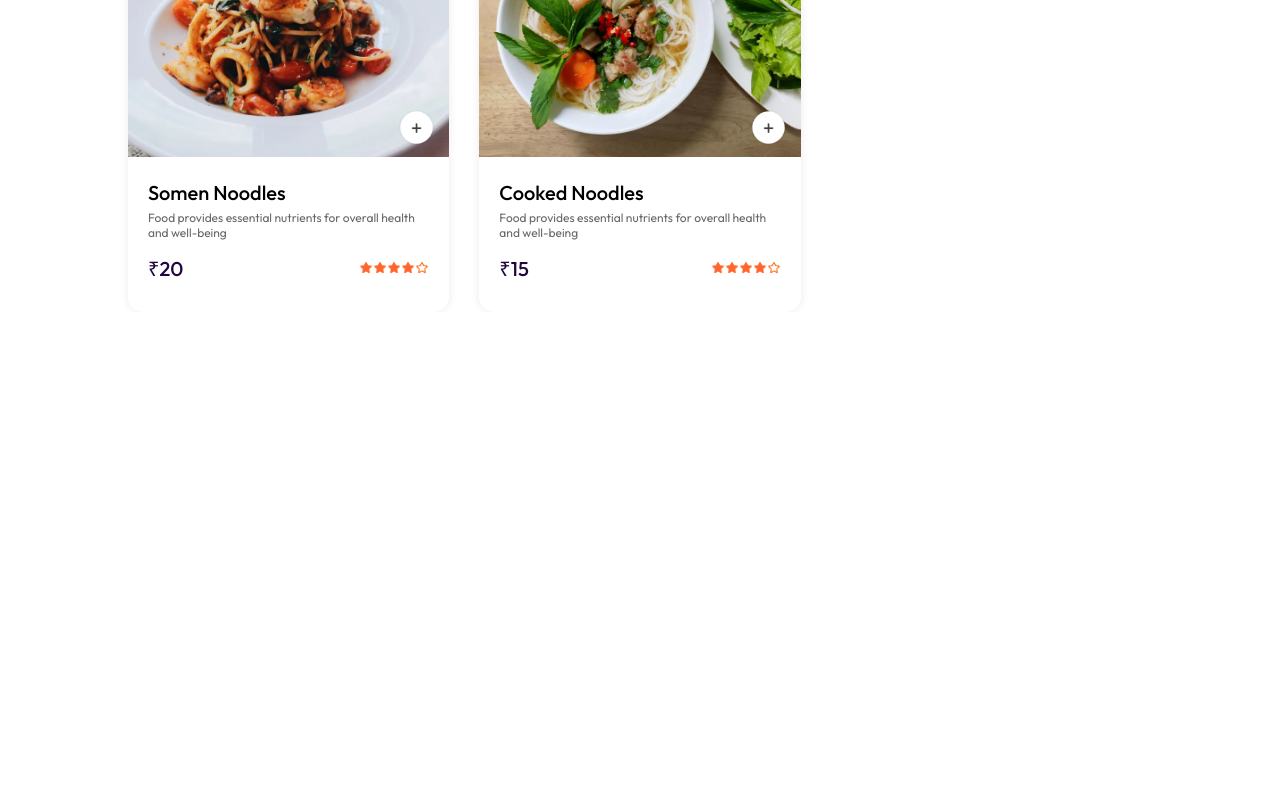
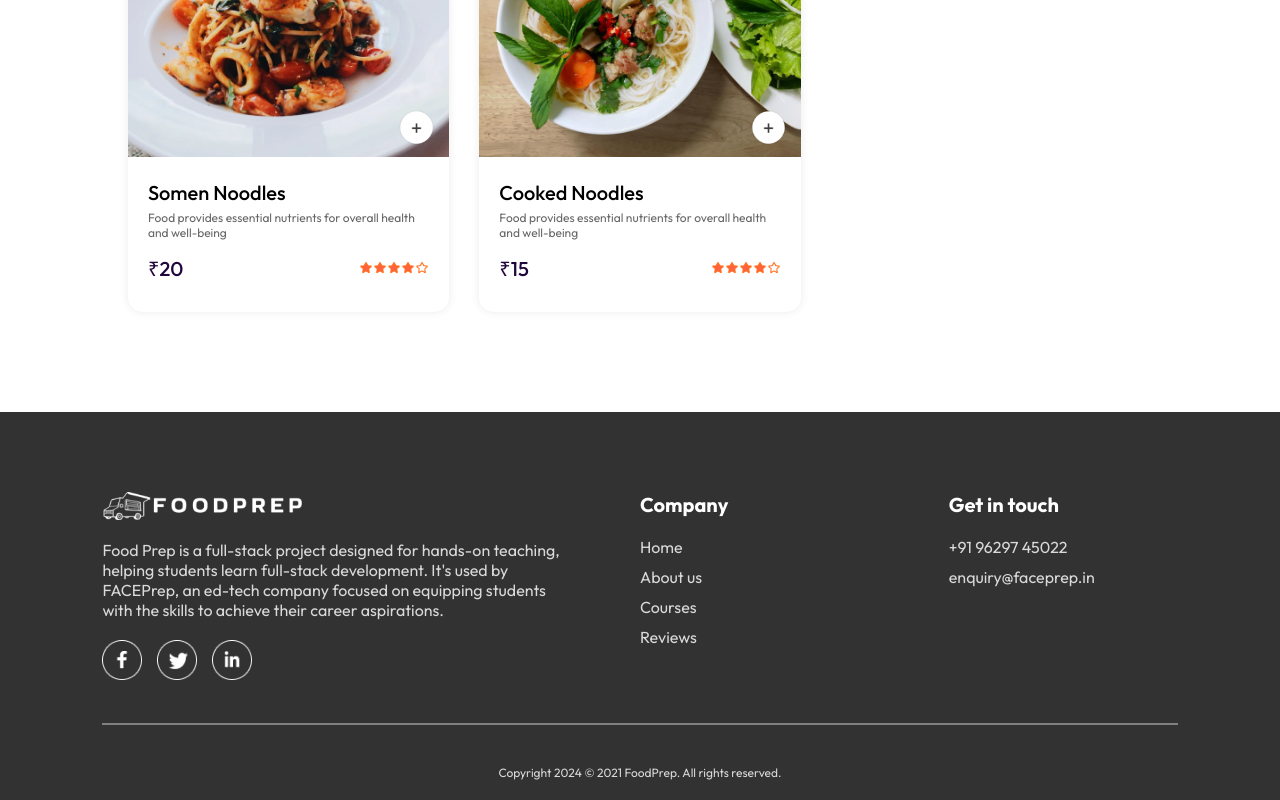
Before and after one commit to SalmanLnD/FoodPrepVIT, a React (Vite) app: page / in a window 1280 px wide. Shown: the part 5643-6443 px from the top of the page. Before the commit the page ends 5955 px from the top, so only its background shows below. Built offline with nearby package versions, Linux system fonts and the light colour scheme.

Commit message:
Updated footer components and styles

```diff
--- a/src/App.jsx
+++ b/src/App.jsx
@@ -4,9 +4,11 @@
 import Home from './screens/Home/Home'
 import Cart from './screens/Cart/Cart'
 import PlaceOrder from './screens/PlaceOrder/PlaceOrder'
+import Footer from './components/Footer/Footer'
 
 const App = () => {
   return (
+    <>
       <div className='app'>
         <Navbar/>
         <Routes>
@@ -15,6 +17,10 @@
           <Route path="/order" element={<PlaceOrder/>}></Route>
         </Routes>
       </div>
+      <Footer/>
+    </>
+
+
   )
 }
 
--- a/src/components/FoodDisplay/FoodDisplay.jsx
+++ b/src/components/FoodDisplay/FoodDisplay.jsx
@@ -3,7 +3,7 @@
 import {StoreContext} from '../../context/StoreContext'
 import FoodItemCard from '../FoodItemCard/FoodItemCard'
 
-const FoodList = () => {
+const FoodList = ({category}) => {
 
     const {food_list} = useContext(StoreContext)
 
@@ -13,6 +13,7 @@
         <div className="food-display-list">
             {
                 food_list.map((item,index)=>{
+                    if(category==="All" || category===item.category)
                     return <FoodItemCard key={index} id={item._id} name={item.name} price={item.price} description={item.description} image ={item.image}/>
                 })
             }
--- /dev/null
+++ b/src/components/Footer/Footer.css
@@ -0,0 +1,66 @@
+.footer{
+    background-color: #323232;
+    color:#d9d9d9;
+    display: flex;
+    flex-direction: column;
+    align-items: center;
+    gap:20px;
+    padding: 20px 8vw;
+    padding-top: 80px;
+    margin-top: 100px;
+}
+
+.footer-content{
+    width: 100%;
+    display: grid;
+    grid-template-columns: 2fr 1fr 1fr;
+    gap:80px;
+}
+
+.footer-content-left .footer-logo{
+    width: 200px;
+}
+.footer-content-left p{
+    font-size: 1.6rem;
+}
+
+.footer-content-left,
+.footer-content-right,
+.footer-content-center{
+    display: flex;
+    flex-direction: column;
+    align-items: start;
+    gap:20px;
+}
+
+.footer-content-right li,
+.footer-content-center li{
+    list-style: none;
+    margin-bottom: 10px;
+    cursor: pointer;
+    font-size: 1.6rem;
+}
+
+.footer-content-right h2,
+.footer-content-center h2{
+    color:white;
+    font-size: 2rem;
+}
+
+.footer-social-icons img{
+    width: 40px;
+    margin-right: 15px;
+}
+
+
+.footer hr{
+    width: 100%;
+    height: 2px;
+    border: none;
+    margin-block: 20px;
+    background-color: grey;
+}
+
+.footer-copyright{
+    font-size: 1.2rem;;
+}
--- /dev/null
+++ b/src/components/Footer/Footer.jsx
@@ -0,0 +1,41 @@
+import React from 'react'
+import './Footer.css'
+import {assets} from '../../assets/assets'
+
+const Footer = () => {
+  return (
+    <div className='footer' id='footer'>
+        <div className="footer-content">
+            <div className="footer-content-left">
+                <img className="footer-logo" src={assets.logo_bottom} alt="" />
+                <p>Food Prep is a full-stack project designed for hands-on teaching, helping students learn full-stack development. It's used by FACEPrep, an ed-tech company focused on equipping students with the skills to achieve their career aspirations.</p>
+                <div className="footer-social-icons">
+                    <img src={assets.facebook_icon} alt="" />
+                    <img src={assets.twitter_icon} alt="" />
+                    <img src={assets.linkedin_icon} alt="" />
+                </div>
+            </div>
+            <div className="footer-content-center">
+                <h2>Company</h2>
+                <ul>
+                    <a href="https://faceprep.edmingle.com/"><li>Home</li></a>
+                    <a href="https://faceprep.edmingle.com/contact-us"><li>About us</li></a>
+                    <a href="https://faceprep.edmingle.com/courses"><li>Courses</li></a>
+                    <a href="https://faceprep.edmingle.com/reviews"><li>Reviews</li></a>
+                </ul>
+            </div>
+            <div className="footer-content-right">
+                <h2>Get in touch</h2>
+                <ul>
+                    <li>+91 96297 45022</li>
+                    <li>enquiry@faceprep.in</li>
+                </ul>
+            </div>
+        </div>
+        <hr />
+        <p className='footer-copyright'>Copyright 2024 © 2021 FoodPrep. All rights reserved.</p>
+    </div>
+  )
+}
+
+export default Footer
--- a/src/screens/Home/Home.jsx
+++ b/src/screens/Home/Home.jsx
@@ -3,6 +3,7 @@
 import Header from '../../components/Header/Header'
 import ExploreMenu from '../../components/ExploreMenu/ExploreMenu'
 import FoodDisplay from '../../components/FoodDisplay/FoodDisplay'
+
 
 const Home = () => {
   const [category,setCategory] = useState("All")
@@ -11,7 +12,7 @@
     <div>
       <Header/>
       <ExploreMenu  category={category} setCategory={setCategory}/>
-      <FoodDisplay/>
+      <FoodDisplay category={category} />
     </div>
   )
 }
```
Lines whose indentation alone changed are shown as unchanged.
